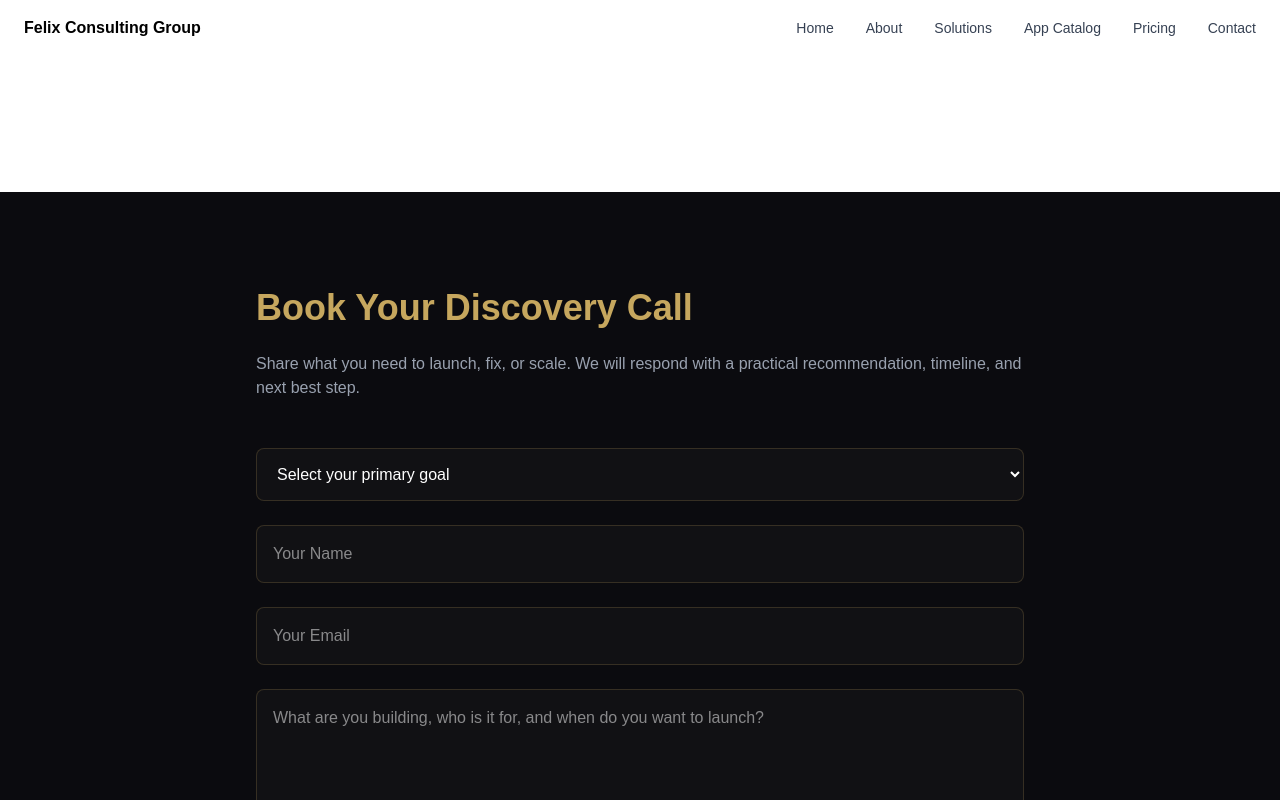
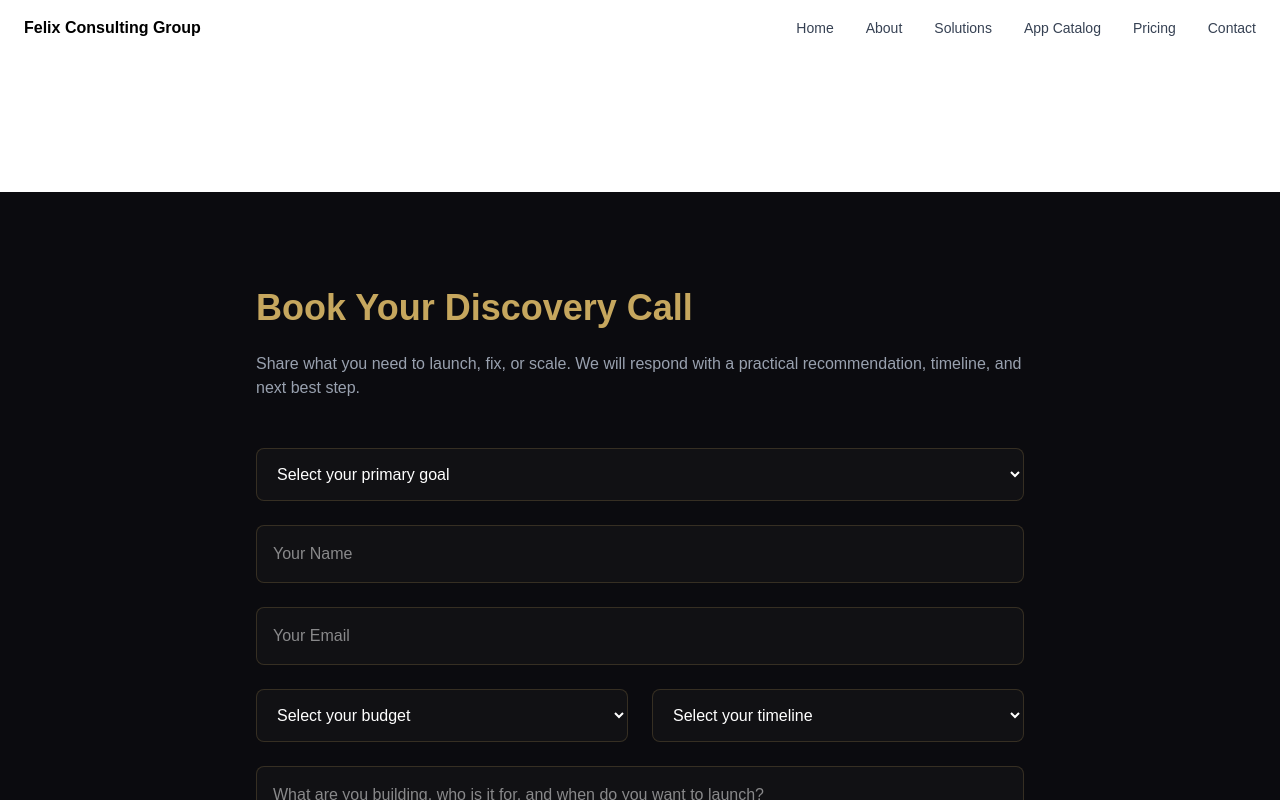
Before and after one commit to felabayomi/felix-consult, a Next.js app: page /contact in a window 1280 px wide. Shown: the top 800 px of the page. Built offline with nearby package versions, Linux system fonts and the light colour scheme.

Commit message:
Add budget and timeline fields to contact form

```diff
--- a/app/api/contact/route.ts
+++ b/app/api/contact/route.ts
@@ -13,7 +13,7 @@ export async function POST(req: Request) {
 
     const resend = new Resend(apiKey)
 
-    const { name, email, message, intent } = await req.json()
+    const { name, email, message, intent, budget, timeline } = await req.json()
 
     // 1️⃣ ADMIN NOTIFICATION
     await resend.emails.send({
@@ -24,6 +24,8 @@ export async function POST(req: Request) {
         <div style="font-family: Arial, sans-serif; line-height: 1.6;">
           <h2>New Contact Submission</h2>
           <p><strong>Intent:</strong> ${intent}</p>
+          <p><strong>Budget:</strong> ${budget}</p>
+          <p><strong>Timeline:</strong> ${timeline}</p>
           <p><strong>Name:</strong> ${name}</p>
           <p><strong>Email:</strong> ${email}</p>
           <p><strong>Message:</strong></p>
@@ -46,6 +48,9 @@ export async function POST(req: Request) {
             Your request regarding "<strong>${intent}</strong>" has been received.
           </p>
           <p>
+            We noted your budget as <strong>${budget}</strong> and your timeline as <strong>${timeline}</strong>.
+          </p>
+          <p>
             Our team will review your message and respond shortly.
           </p>
           <br/>
--- a/app/contact/page.tsx
+++ b/app/contact/page.tsx
@@ -8,6 +8,8 @@ function ContactForm() {
     email: "",
     message: "",
     intent: "",
+    budget: "",
+    timeline: "",
   })
 
   const [loading, setLoading] = useState(false)
@@ -29,7 +31,7 @@ function ContactForm() {
 
     if (data.success) {
       setSuccess(true)
-      setForm({ name: "", email: "", message: "", intent: "" })
+      setForm({ name: "", email: "", message: "", intent: "", budget: "", timeline: "" })
     }
 
     setLoading(false)
@@ -89,6 +91,39 @@ function ContactForm() {
           required
         />
 
+        <div className="grid md:grid-cols-2 gap-6">
+          <select
+            value={form.budget}
+            onChange={(e) =>
+              setForm({ ...form, budget: e.target.value })
+            }
+            className="w-full p-4 bg-[#111114] border border-[#C6A75E]/20 rounded-lg text-white"
+            required
+          >
+            <option value="">Select your budget</option>
+            <option value="Under $500">Under $500</option>
+            <option value="$500 - $1,500">$500 - $1,500</option>
+            <option value="$1,500 - $5,000">$1,500 - $5,000</option>
+            <option value="$5,000+">$5,000+</option>
+          </select>
+
+          <select
+            value={form.timeline}
+            onChange={(e) =>
+              setForm({ ...form, timeline: e.target.value })
+            }
+            className="w-full p-4 bg-[#111114] border border-[#C6A75E]/20 rounded-lg text-white"
+            required
+          >
+            <option value="">Select your timeline</option>
+            <option value="ASAP">ASAP</option>
+            <option value="Within 2 weeks">Within 2 weeks</option>
+            <option value="Within 30 days">Within 30 days</option>
+            <option value="1-3 months">1-3 months</option>
+            <option value="Just exploring">Just exploring</option>
+          </select>
+        </div>
+
         <textarea
           placeholder="What are you building, who is it for, and when do you want to launch?"
           rows={5}
```
